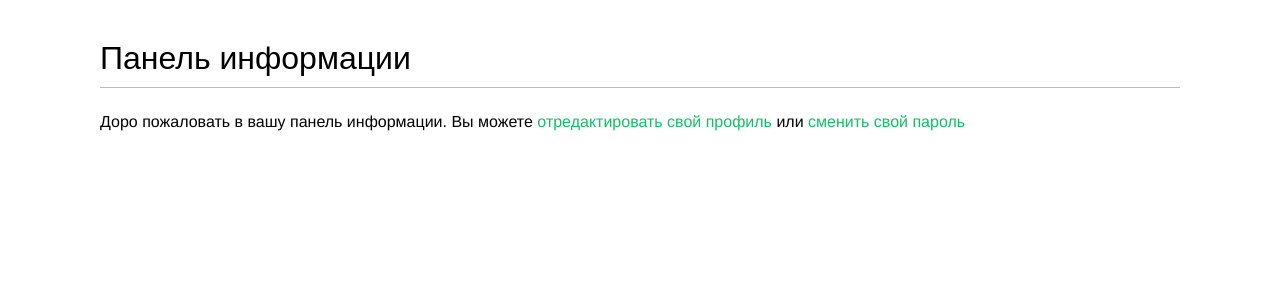
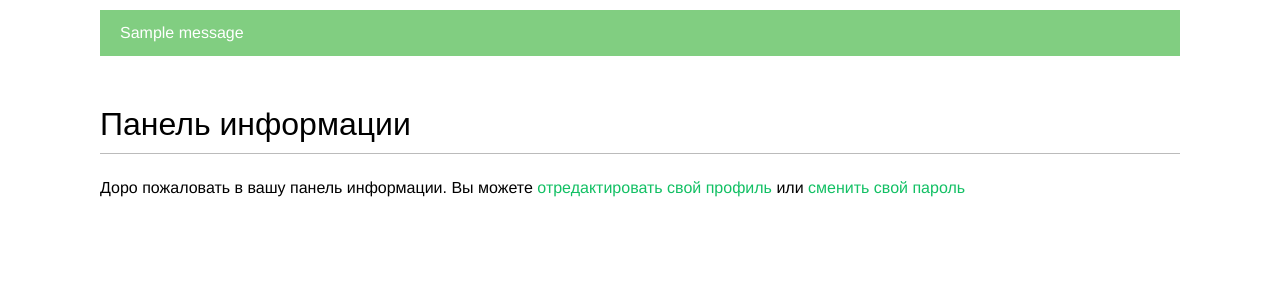
Before and after one commit to DzygunRoman/bookmarks, a Django app: page /account/ in a window 1280 px wide. Shown: the part 48-348 px from the top of the page. Run offline with Django 4.2, Linux system fonts and the light colour scheme; a user stored in the database is signed in; one stand-in notice (Sample message) is shown; some web fonts are replaced.

```diff
--- a/account/templates/base.html
+++ b/account/templates/base.html
@@ -31,6 +31,16 @@
              {% endif %}
          </span>
      </div>
+     {% if messages %}
+         <ul class="messages">
+             {% for message in messages %}
+                  <li class="{{ message.tags }}">
+                      {{ message|safe }}
+                      <a href="a" class="close"></a>
+                  </li>
+             {% endfor %}
+         </ul>
+     {% endif %}
      <div id="content">
          {% block content %}
          {% endblock %}
```
